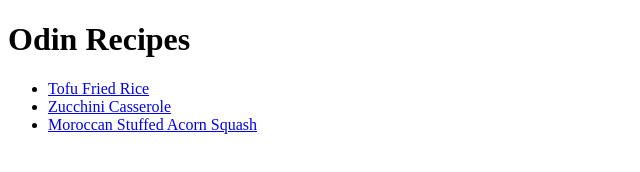
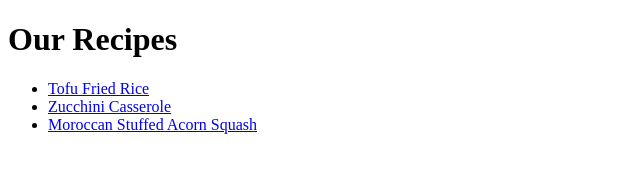
Before and after one commit to ajskinner7/odin-recipes, a plain HTML site: page index.html in a window 1280 px wide. Shown: the whole page, without its empty margins (0-640 px from the left). Drawn offline with Linux system fonts and the light colour scheme.

Commit message:
Updated title

```diff
--- a/index.html
+++ b/index.html
@@ -2,10 +2,10 @@
 <html lang="en">
     <head>
         <meta charset="UTF-8">
-        <title>Odin Recipes</title>
+        <title>Our Recipes</title>
     </head>
     <body>
-        <h1>Odin Recipes</h1>
+        <h1>Our Recipes</h1>
         <ul>
             <li><a href="recipes/tofu_stuff.html">Tofu Fried Rice</a></li>
             <li><a href="recipes/zucchini_casserole.html">Zucchini Casserole</a></li>
```
